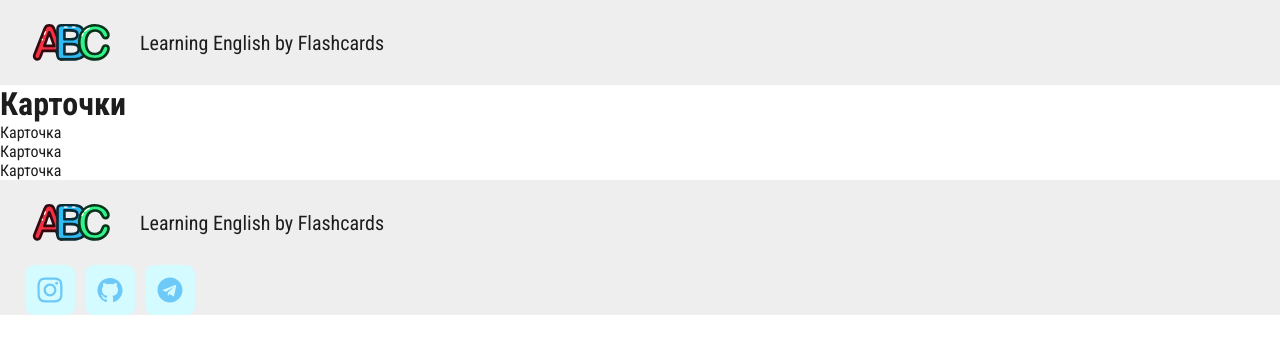
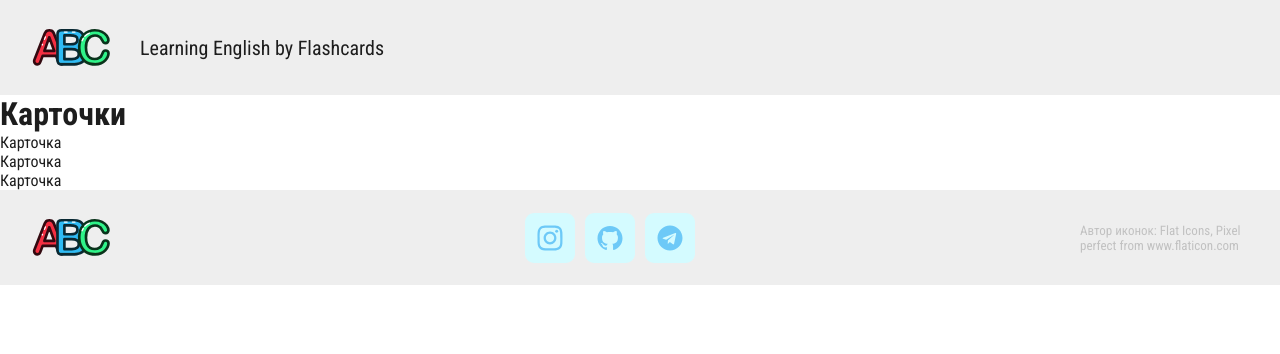
Before and after one commit to jestyal/language-cards, a React (Create React App) app: page / in a window 1280 px wide. Shown: the top 354 px of the page. Built offline with nearby package versions, Linux system fonts and the light colour scheme.

Commit message:
Add copyright component. Footer component done

```diff
--- /dev/null
+++ b/src/components/Copyright/Copyright.jsx
@@ -0,0 +1,11 @@
+import "./Copyright.scss";
+
+export default function Copyright() {
+    return (
+        <div className="Copyright">
+            Автор иконок: <a href="https://www.flaticon.com/ru/authors/flat-icons" title="Flat Icons" target="_blank" rel="noopener nofollow">Flat
+                Icons</a>, <a href="https://www.flaticon.com/ru/authors/pixel-perfect" title="Pixel perfect" target="_blank" rel="noopener nofollow">Pixel
+                perfect</a> from <a href="https://www.flaticon.com/ru/" title="Flaticon" target="_blank" rel="noopener nofollow">www.flaticon.com</a>
+        </div>
+    );
+}
--- /dev/null
+++ b/src/components/Copyright/Copyright.scss
@@ -0,0 +1,10 @@
+@use "../../assets/styles/variables";
+
+.Copyright {
+  max-width: 180px;
+  font-size: 13px;
+  color: variables.$colorGrey;
+  a {
+    color: variables.$colorGrey;
+  }
+}
--- a/src/components/Footer/Footer.jsx
+++ b/src/components/Footer/Footer.jsx
@@ -1,6 +1,7 @@
 import "./Footer.scss";
 import Logo from "../Logo/Logo";
 import SocialBlock from "../SocialBlock/SocialBlock";
+import Copyright from "../Copyright/Copyright";
 
 function Footer() {
     return (
@@ -8,6 +9,7 @@ function Footer() {
             <div className="wrapper Footer__wrap">
                 <Logo />
                 <SocialBlock />
+                <Copyright />
             </div>
         </footer>
     );
--- a/src/components/Footer/Footer.scss
+++ b/src/components/Footer/Footer.scss
@@ -1,5 +1,11 @@
 @use "../../assets/styles/variables";
 
 .Footer {
+  padding: 5px 0;
   background-color: variables.$colorLightGrey;
 }
+.Footer__wrap {
+  display: flex;
+  justify-content: space-between;
+  align-items: center;
+}
--- a/src/components/Header/Header.jsx
+++ b/src/components/Header/Header.jsx
@@ -5,7 +5,7 @@ function Header() {
     return (
         <header className="Header">
             <div className="wrapper">
-                <Logo />
+                <Logo isShow />
             </div>
         </header>
     );
--- a/src/components/Header/Header.scss
+++ b/src/components/Header/Header.scss
@@ -1,5 +1,6 @@
 @use "../../assets/styles/variables";
 
 .Header {
+  padding: 5px 0;
   background-color: variables.$colorLightGrey;
 }
--- a/src/components/Logo/Logo.jsx
+++ b/src/components/Logo/Logo.jsx
@@ -1,13 +1,15 @@
 import "./Logo.scss";
 import { ReactComponent as LogoSvg } from './logo.svg';
 
-export default function Logo() {
+export default function Logo({ isShow }) {
     return (
         <div className="Logo">
-            <div className="Logo__img">
+            <a href="/" className="Logo__link">
                 <LogoSvg />
-            </div>
-            <div className="Logo__desc">Learning English by Flashcards</div>
+            </a>
+            {isShow &&
+                <div className="Logo__desc">Learning English by Flashcards</div>
+            }
         </div>
     );
 }
--- a/src/components/Logo/Logo.scss
+++ b/src/components/Logo/Logo.scss
@@ -4,7 +4,8 @@
 
 }
 
-.Logo__img {
+.Logo__link {
+  display: block;
   width: 100px;
   height: 85px;
   margin-right: 20px;
```
Also changed, not shown: src/components/SocialBlock/SocialLink/SocialLink.js (+1 -8 lines).
